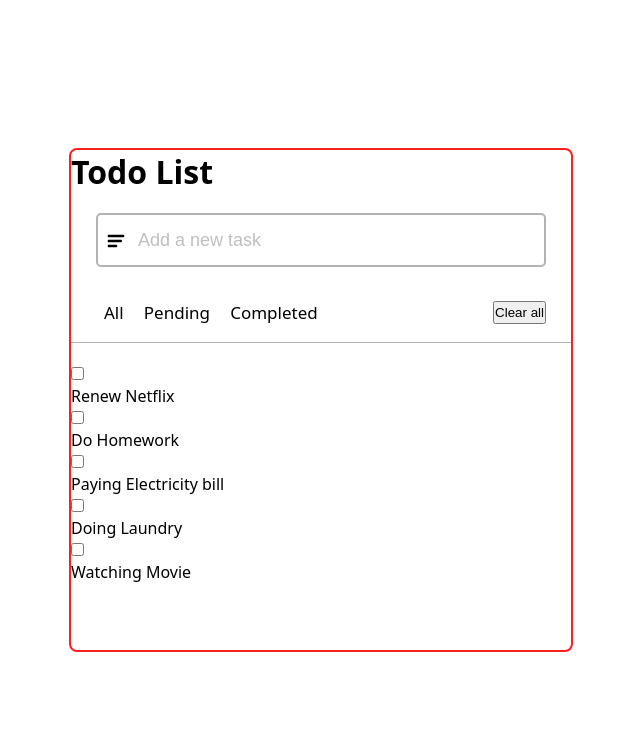
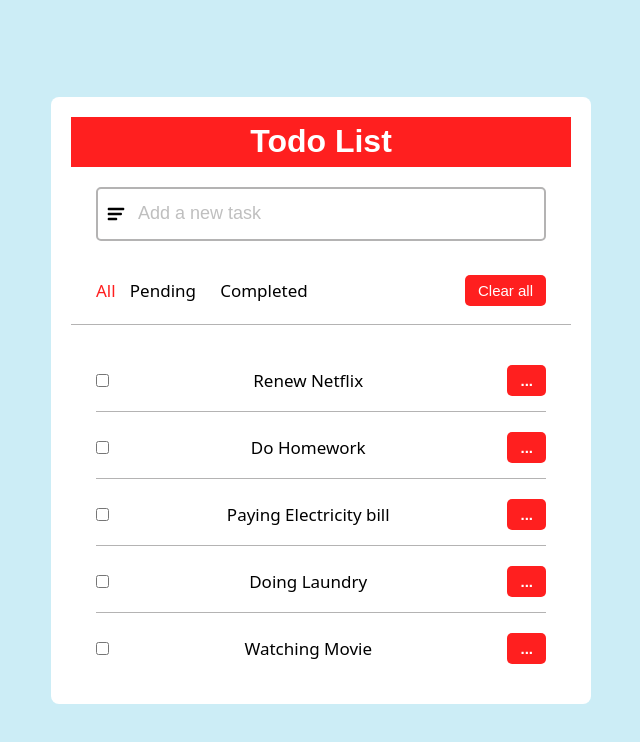
Before and after one commit to UtkristaPokharel/Project-todo-list, a plain HTML site: page index.html in a window 1280 px wide. Shown: the whole page, without its empty margins (319-959 px from the left). Drawn offline with Linux system fonts and the light colour scheme.

Commit message:
done some work

```diff
--- a/index.html
+++ b/index.html
@@ -17,41 +17,46 @@
 		</div>
 		<div class="controls">
 			<div class="filters">
-				<span id="all">All</span>
+				<span id="all" class="active">All</span>
 				<span id="pending">Pending</span>
 				<span id="completed">Completed</span>
 			</div>
 			<button class="clear-btn">Clear all</button>
 		</div>
 		<ul id="task-box">
-			<label for="1">
-				<li class="task">
+			<li class="task">
+				<label for="1">
 					<input type="checkbox" id="1">
 					<p>Renew Netflix</p>
+					<button class="addremove-btn">...</button>
 				</label>
 			</li>
-			<label for="2">
-				<li class="task">
+			<li class="task">
+				<label for="2">
 					<input type="checkbox" id="1">
 					<p>Do Homework</p>
+					<button class="addremove-btn">...</button>
 				</label>
 			</li>
-			<label for="3">
-				<li class="task">
+			<li class="task">
+				<label for="3">
 					<input type="checkbox" id="1">
 					<p>Paying Electricity bill</p>
+					<button class="addremove-btn">...</button>
 				</label>
 			</li>
-			<label for="4">
-				<li class="task">
+			<li class="task">
+				<label for="4">
 					<input type="checkbox" id="1">
 					<p>Doing Laundry</p>
+					<button class="addremove-btn">...</button>
 				</label>
 			</li>
-			<label for="5">
-				<li class="task">
+			<li class="task">
+				<label for="5">
 					<input type="checkbox" id="1">
 					<p>Watching Movie</p>
+					<button class="addremove-btn">...</button>
 				</label>
 			</li>
 		</ul>
--- a/style.css
+++ b/style.css
@@ -13,9 +13,10 @@ body {
 	justify-content: center;
 	align-items: center;
 	overflow: hidden;
-	/* background-color: #ce1212; */
+	background-color: #ccedf6;
 }
-ul{
+
+ul {
 	list-style: none;
 }
 
@@ -24,22 +25,30 @@ ul{
 	display: flex;
 	flex-direction: column;
 	gap: 20px;
-	border: 2px solid #ff1f1f;
 	width: 500px;
-	height: 500px;
+	height: auto;
 	border-radius: 8px;
-	/* padding: 28px ; */
+	padding: 20px;
 }
 
-.task-input{
+.container h1 {
+	display: flex;
+	justify-content: center;
+	align-items: center;
+	background-color: #ff1f1f;
+	color: #fff;
+	font-family: sans-serif;
+	height: 50px;
+}
+
+.task-input {
 	display: flex;
 	height: 50px;
-	/* width: 85%; */
 	padding: 0 25px;
 	position: relative;
 }
 
-.task-input input{
+.task-input input {
 	height: 100%;
 	width: 100%;
 	font-size: 18px;
@@ -49,26 +58,101 @@ ul{
 	padding: 0 20px 0 40px;
 }
 
-.task-input img{
+.task-input img {
 	position: absolute;
 	top: 35%;
 	left: 7%;
 }
 
-.task-input input::placeholder{
+.task-input input::placeholder {
 	color: #bfbfbf;
 }
 
-.controls{
+.controls {
 	padding: 18px 25px;
 	border-bottom: 1px solid#b4b3b3;
 	display: flex;
 	justify-content: space-between;
+	align-items: center;
+
 }
 
-.filters span{
+.filters span {
 	cursor: pointer;
-	margin: 0 8px;
+	margin: 0 10px;
 	font-size: 17px;
 
 }
+
+.filters span:first-child {
+	margin: 0;
+}
+
+.filters span.active {
+	color: #ff1f1f;
+}
+
+.controls .clear-btn {
+	padding: 7px 13px;
+	color: #fff;
+	background-color: #ff1f1f;
+	outline: none;
+	border: none;
+	border-radius: 5px;
+	cursor: pointer;
+	font-size: 15px;
+}
+
+#task-box {
+	margin: 20px 25px;
+}
+
+.task {
+	display: flex;
+	justify-content: space-between;
+	/* border: 2px solid red; */
+
+}
+
+.task label {
+	display: flex;
+	justify-content: space-between;
+	/* text-align: center; */
+	align-items: center;
+	width: 100%;
+	/* border: 2px solid red; */
+
+}
+
+/* .task label input {
+	margin-right: 10px;
+} */
+
+.task .addremove-btn {
+
+	color: #fff;
+	background-color: #ff1f1f;
+	outline: none;
+	border: none;
+	border-radius: 5px;
+	cursor: pointer;
+	font-size: 15px;
+	font-weight: bolder;
+	padding: 7px 13px;
+	/* margin-left: 300px; */
+
+}
+
+#task-box .task {
+	font-size: 17px;
+	margin-bottom: 20px;
+	border-bottom: 1px solid #b4b3b3;
+	padding-bottom: 15px;
+
+}
+
+#task-box .task:last-child {
+	margin-bottom: 0;
+	padding-bottom: 0;
+	border-bottom: none;
+}
```
